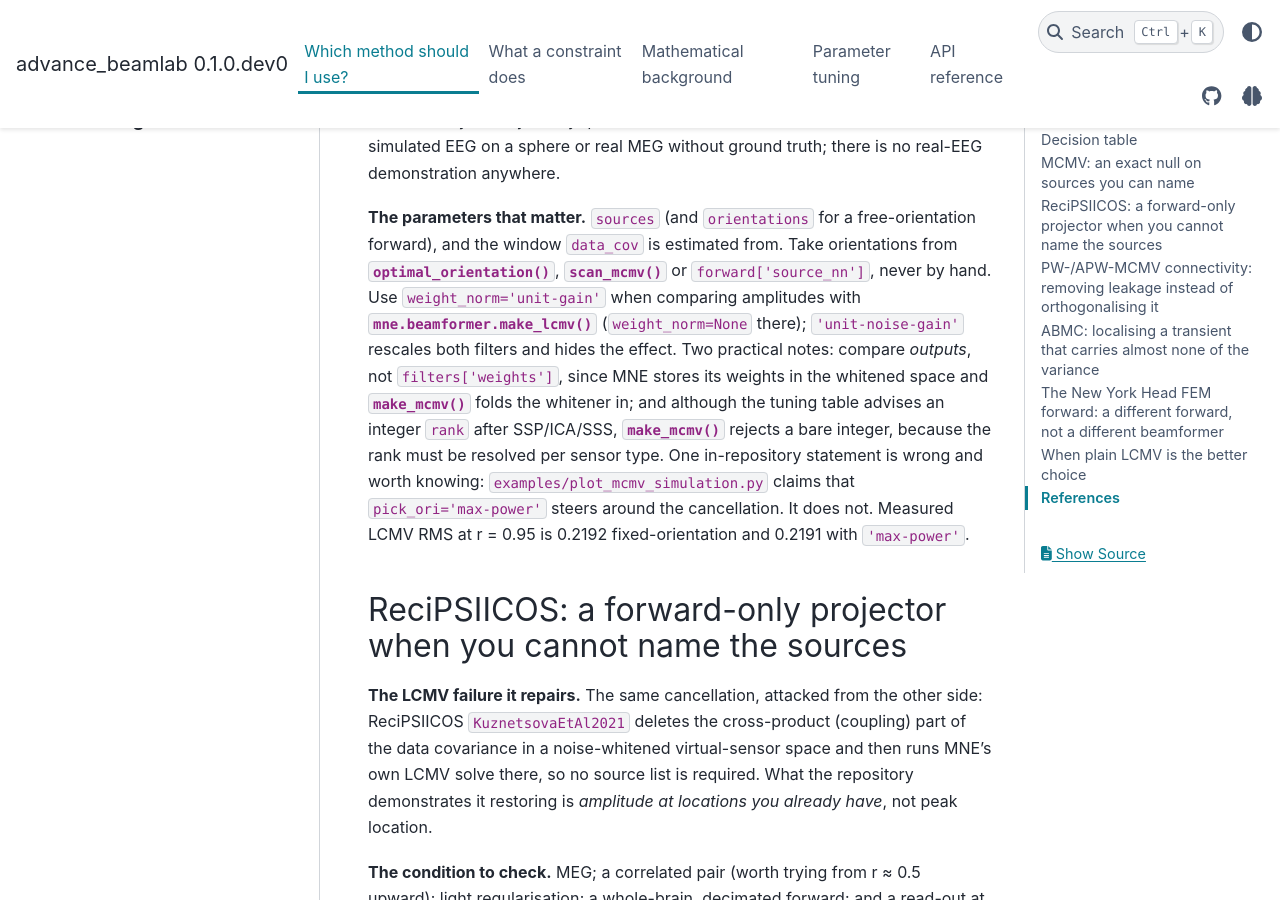
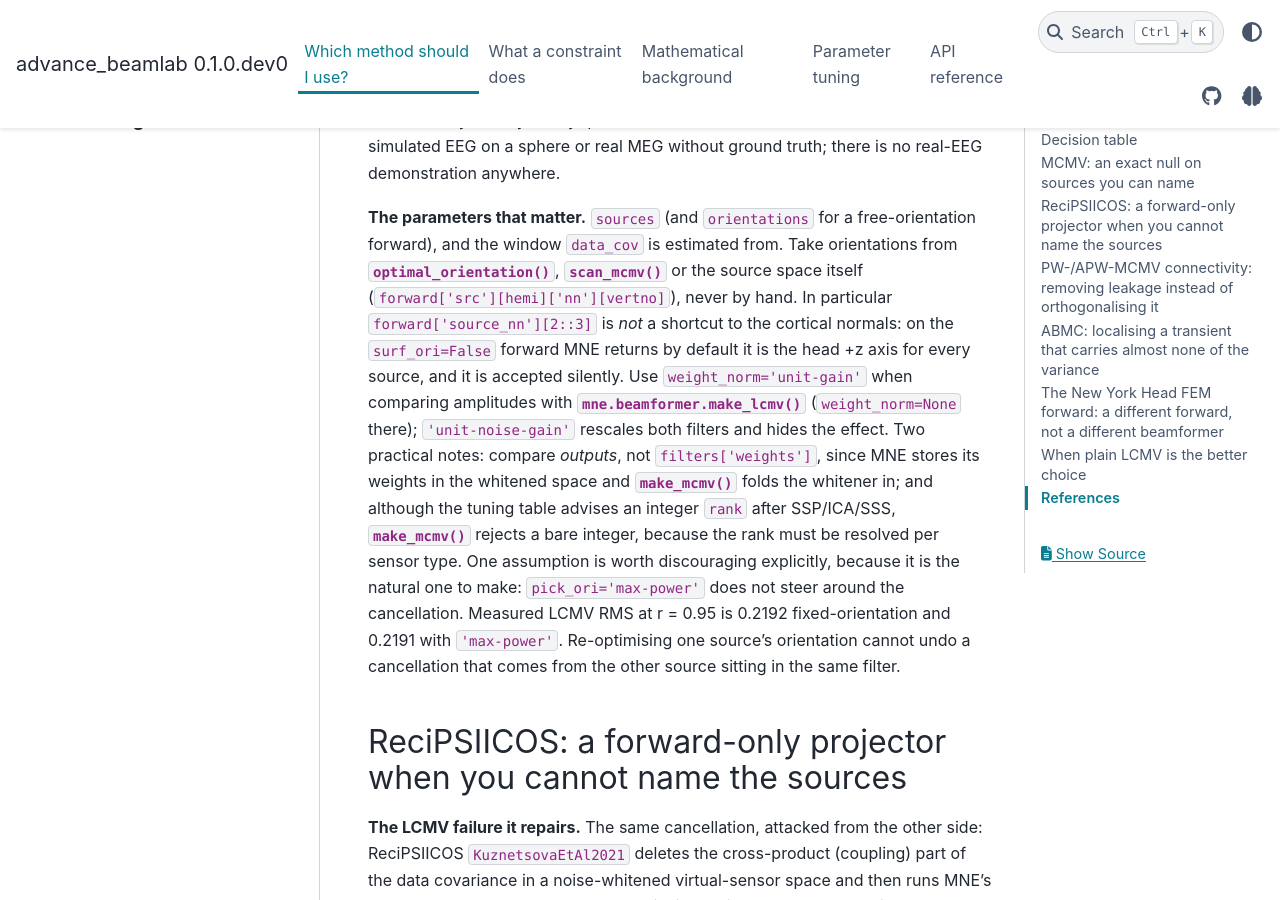
Before and after one commit to Sepehrshirani/advance_beamlab, a Sphinx documentation site: the page built from doc/choosing.rst, in a window 1280 px wide and 900 px high, scrolled down 7923 px. Built offline with Sphinx 7.4.7 and the PyData theme 0.15.4, drawn with Linux system fonts in a browser that asks for light colours; pages that are not in the unit, such as notebooks, are missing from menus; cross-references to code outside the pages are shown as plain code; some of the changed text lies outside the part shown.

Commit message:
Correct the orientation advice, and three claims that were not true
The orientation note told callers they could pass
forward['source_nn'][2::3] as the cortical normals. That holds only for a
surf_ori=True forward, and both read_forward_solution and make_forward_solution
hand back surf_ori=False, where source_nn is a tiled identity and [2::3] is the
head +z axis for every source. It is a unit vector of the right shape, so it is
accepted in silence and every source is constrained to a dipole pointing at the
top of the head. Measured on the sample data with a correlated pair: the
recovered time courses go from +1.00 correlation with the truth to -0.35, and
the amplitudes come back 40 and 200 times too small, with no warning. Point at
the source space instead, in both the docstring and the decision guide.

Three stale statements. The guide flagged an error in
plot_mcmv_simulation.py that the same commit had already fixed, so it sent
readers to find a claim the file does not make and in fact warns against. And
the guide and the README both said the AR(1) surrogate test refuses everything
except method='envelope'; it accepts 'coh', 'plv', 'imcoh' and 'wpli' too, and
needs epoched reference time courses for them, which is what the message
actually says.

Drop a test precondition that asserted a specific value of the Eq. 24 ratio on
an annihilated covariance. That ratio divides one round-off-level norm by
another: it read 0.92 on one build and 0.11 on another, from identical code and
inputs, and CI failed on whichever Python landed below the threshold. The
suppression it was there to demonstrate is covered directly, in both directions,
by the unit test next to it.

```diff
--- a/doc/choosing.rst
+++ b/doc/choosing.rst
@@ -204,7 +204,11 @@ real-EEG demonstration anywhere.
 **The parameters that matter.** ``sources`` (and ``orientations`` for a
 free-orientation forward), and the window ``data_cov`` is estimated from. Take
 orientations from :func:`~advance_beamlab.optimal_orientation`,
-:func:`~advance_beamlab.scan_mcmv` or ``forward['source_nn']``, never by hand.
+:func:`~advance_beamlab.scan_mcmv` or the source space itself
+(``forward['src'][hemi]['nn'][vertno]``), never by hand. In particular
+``forward['source_nn'][2::3]`` is *not* a shortcut to the cortical normals: on
+the ``surf_ori=False`` forward MNE returns by default it is the head +z axis for
+every source, and it is accepted silently.
 Use ``weight_norm='unit-gain'`` when comparing amplitudes with
 :func:`mne.beamformer.make_lcmv` (``weight_norm=None`` there);
 ``'unit-noise-gain'`` rescales both filters and hides the effect. Two
@@ -212,11 +216,12 @@ practical notes: compare *outputs*, not ``filters['weights']``, since MNE stores
 its weights in the whitened space and :func:`~advance_beamlab.make_mcmv` folds
 the whitener in; and although the tuning table advises an integer ``rank`` after
 SSP/ICA/SSS, :func:`~advance_beamlab.make_mcmv` rejects a bare integer, because
-the rank must be resolved per sensor type. One in-repository statement is wrong
-and worth knowing: ``examples/plot_mcmv_simulation.py`` claims that
-``pick_ori='max-power'`` steers around the cancellation. It does not. Measured
-LCMV RMS at r = 0.95 is 0.2192 fixed-orientation and 0.2191 with
-``'max-power'``.
+the rank must be resolved per sensor type. One assumption is worth
+discouraging explicitly, because it is the natural one to make:
+``pick_ori='max-power'`` does not steer around the cancellation. Measured LCMV
+RMS at r = 0.95 is 0.2192 fixed-orientation and 0.2191 with ``'max-power'``.
+Re-optimising one source's orientation cannot undo a cancellation that comes
+from the other source sitting in the same filter.
 
 ReciPSIICOS: a forward-only projector when you cannot name the sources
 ----------------------------------------------------------------------
@@ -347,11 +352,13 @@ repairs (the example forces the mask to proceed) and retained A-C, whose
 envelopes are independent. Scope limits: the real-MEG section of
 :ref:`ex-apw-mcmv-connectivity` shows the pipeline running but has no ground
 truth, so every quantitative claim above rests on the simulation;
-:func:`~advance_beamlab.ar1_surrogate_significance` raises for anything other
-than ``method='envelope'``, so the APW gating step is
-unavailable for ``'coh'``/``'plv'``/``'imcoh'``/``'wpli'`` and you must supply
-your own mask; and the spectral metrics are tested only for shape, finiteness
-and symmetry. For low-power transients there is no connectivity route here at
+:func:`~advance_beamlab.ar1_surrogate_significance` supports
+``'coh'``/``'plv'``/``'imcoh'``/``'wpli'`` as well as the default
+``'envelope'``, but the spectral ones need an *epoched*
+``reference_time_courses`` of shape ``(n_epochs, n_sources, n_times)``, since a
+single continuous surrogate segment carries no usable coherence or
+phase-locking estimate; and the spectral metrics are tested only for shape,
+finiteness and symmetry. For low-power transients there is no connectivity route here at
 all: ABMC addresses their *localisation*, not coupling between them.
 
 **The parameters that matter.** ``sources`` (and ``orientations``): the exact
```
Also changed, not shown: README.md (+6 -4 lines), 2 other files.
